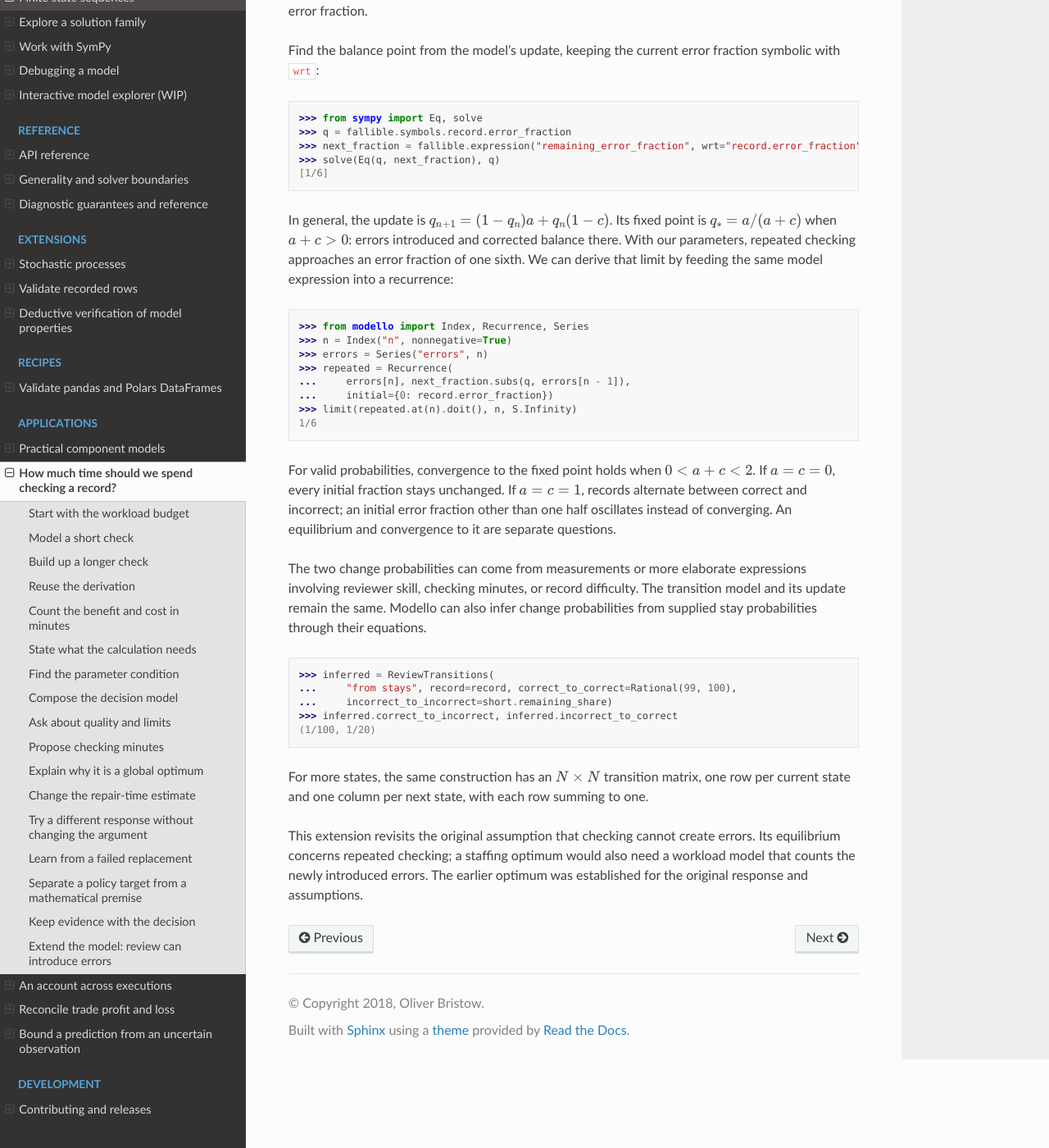
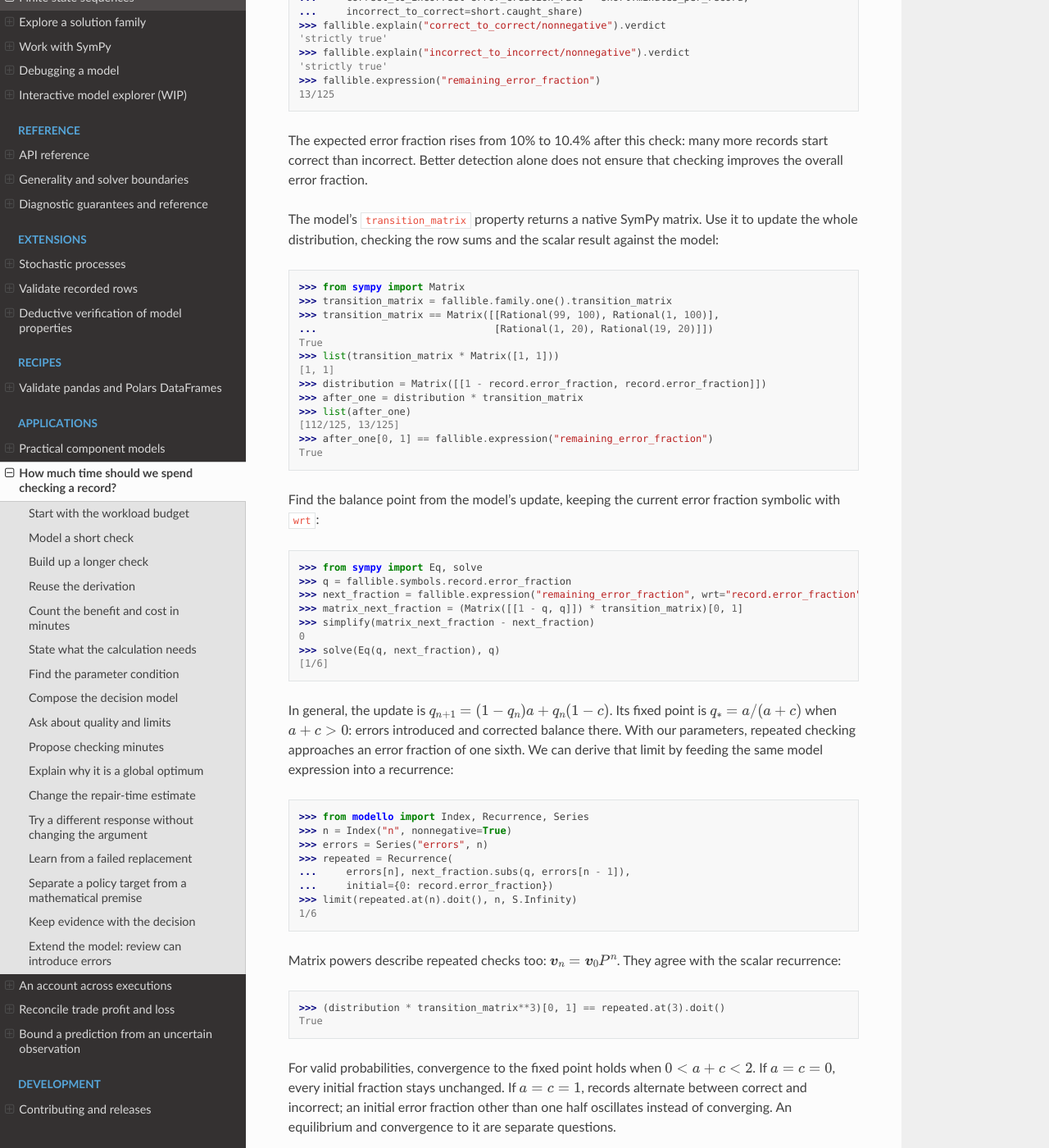
Before and after one commit to Code0x58/modello, a Sphinx documentation site: the page built from docs/examples/record-review/index.rst, in a window 1280 px wide and 1400 px high, scrolled down 20546 px. Shown: the whole window at 82% size. Built offline with Sphinx 7.4.7 and the Read the Docs theme 3.1.0, drawn with Linux system fonts in a browser that asks for light colours; some of the changed text lies outside the part shown.

Commit message:
Expose the review transition matrix and demonstrate state updates

```diff
--- a/docs/examples/record-review/index.rst
+++ b/docs/examples/record-review/index.rst
@@ -959,6 +959,20 @@ on a correct record, and :math:`c` for correcting an incorrect record. Each
 outgoing row must sum to one, so the two change probabilities determine the
 two stay probabilities. Valid inputs have :math:`0\leq a,c\leq1`.
 
+Collect the four probabilities in a **transition matrix**, ordering the states
+as (correct, incorrect). Rows describe the current state; columns describe the
+next state:
+
+.. math::
+
+   P=\begin{pmatrix}1-a&a\\c&1-c\end{pmatrix},\qquad
+   \boldsymbol{v}_{n+1}=\boldsymbol{v}_n P,\qquad
+   \boldsymbol{v}_n=(1-q_n,\ q_n).
+
+We use row vectors, so the distribution multiplies :math:`P` on the right.
+Each row sums to one. The incorrect component of the product is exactly
+:math:`(1-q_n)a+q_n(1-c)`.
+
 Reuse ``RecordWork`` for the current error fraction and add these relationships
 as another model. ``nonnegative`` checks the stay probabilities and the current
 correct fraction; together with the input symbols' nonnegative assumptions,
@@ -999,12 +1013,33 @@ The expected error fraction rises from 10% to 10.4% after this check: many more
 records start correct than incorrect. Better detection alone does not ensure
 that checking improves the overall error fraction.
 
+The model's ``transition_matrix`` property returns a native SymPy matrix.
+Use it to update the whole distribution, checking the row sums and the scalar
+result against the model:
+
+>>> from sympy import Matrix
+>>> transition_matrix = fallible.family.one().transition_matrix
+>>> transition_matrix == Matrix([[Rational(99, 100), Rational(1, 100)],
+...                              [Rational(1, 20), Rational(19, 20)]])
+True
+>>> list(transition_matrix * Matrix([1, 1]))
+[1, 1]
+>>> distribution = Matrix([[1 - record.error_fraction, record.error_fraction]])
+>>> after_one = distribution * transition_matrix
+>>> list(after_one)
+[112/125, 13/125]
+>>> after_one[0, 1] == fallible.expression("remaining_error_fraction")
+True
+
 Find the balance point from the model's update, keeping the current error
 fraction symbolic with ``wrt``:
 
 >>> from sympy import Eq, solve
 >>> q = fallible.symbols.record.error_fraction
 >>> next_fraction = fallible.expression("remaining_error_fraction", wrt="record.error_fraction")
+>>> matrix_next_fraction = (Matrix([[1 - q, q]]) * transition_matrix)[0, 1]
+>>> simplify(matrix_next_fraction - next_fraction)
+0
 >>> solve(Eq(q, next_fraction), q)
 [1/6]
 
@@ -1022,6 +1057,12 @@ expression into a recurrence:
 ...     initial={0: record.error_fraction})
 >>> limit(repeated.at(n).doit(), n, S.Infinity)
 1/6
+
+Matrix powers describe repeated checks too: :math:`\boldsymbol{v}_n=
+\boldsymbol{v}_0 P^n`. They agree with the scalar recurrence:
+
+>>> (distribution * transition_matrix**3)[0, 1] == repeated.at(3).doit()
+True
 
 For valid probabilities, convergence to the fixed point holds when
 :math:`0<a+c<2`. If :math:`a=c=0`, every initial fraction stays unchanged.
```
Also changed, not shown: 1 other file.
